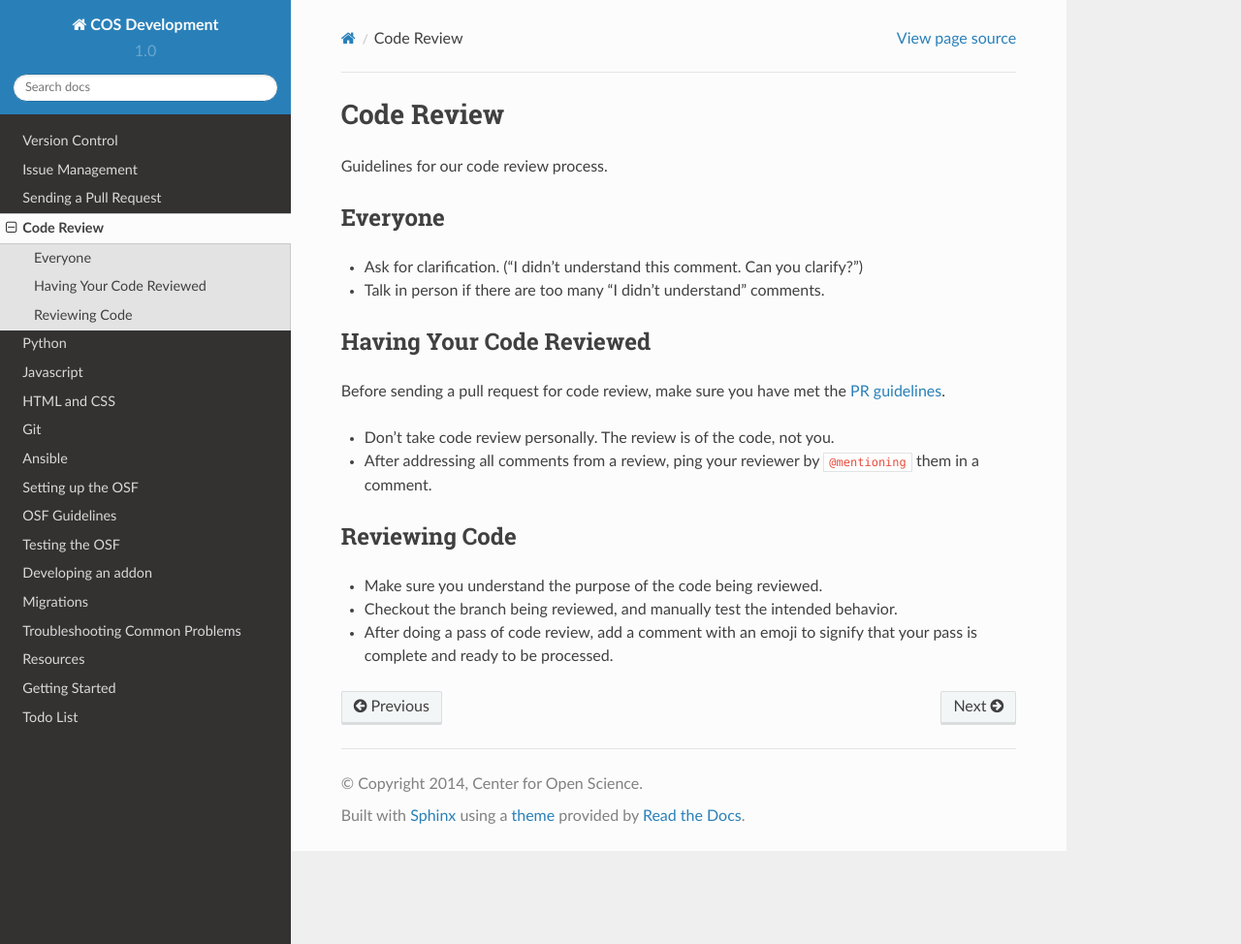
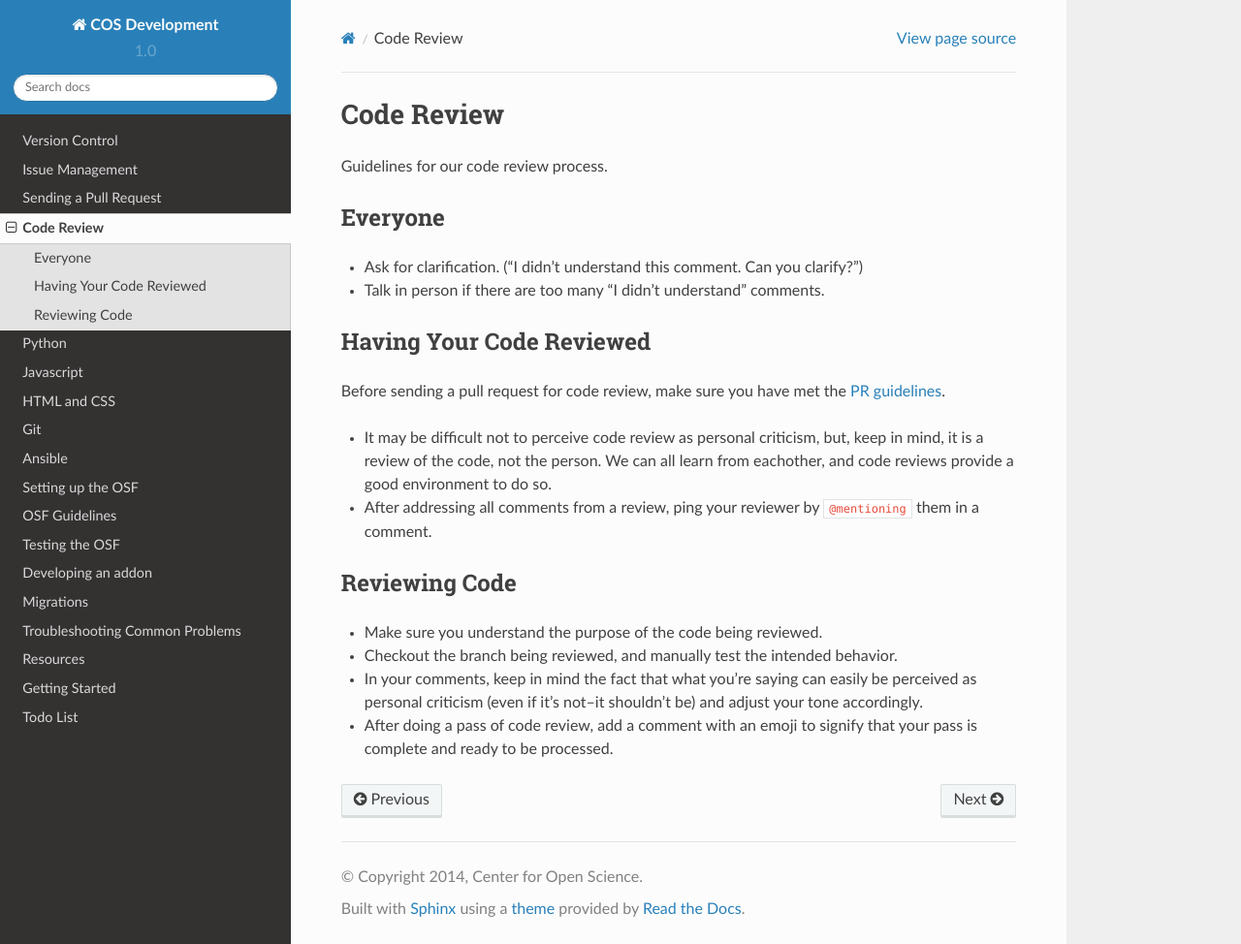
Before and after one commit to CenterForOpenScience/COSDev, a Sphinx documentation site: the page built from docs/process/code_review.rst, in a window 1280 px wide and 974 px high. Shown: the whole window at 97% size. Built offline with Sphinx 7.4.7 and the Read the Docs theme 2.0.0, drawn with Linux system fonts in a browser that asks for light colours.

Commit message:
Update code_review.rst

```diff
--- a/docs/process/code_review.rst
+++ b/docs/process/code_review.rst
@@ -14,7 +14,7 @@ Having Your Code Reviewed
 
 Before sending a pull request for code review, make sure you have met the :ref:`PR guidelines <pull_requests>`.
 
-- Don't take code review personally. The review is of the code, not you.
+- It may be difficult not to perceive code review as personal criticism, but, keep in mind, it is a review of the code, not the person. We can all learn from eachother, and code reviews provide a good environment to do so.
 - After addressing all comments from a review, ping your reviewer by ``@mentioning`` them in a comment.
 
 Reviewing Code
@@ -22,4 +22,5 @@ Reviewing Code
 
 - Make sure you understand the purpose of the code being reviewed.
 - Checkout the branch being reviewed, and manually test the intended behavior.
+- In your comments, keep in mind the fact that what you're saying can easily be perceived as personal criticism (even if it's not--it shouldn't be) and adjust your tone accordingly.
 - After doing a pass of code review, add a comment with an emoji to signify that your pass is complete and ready to be processed.
```
